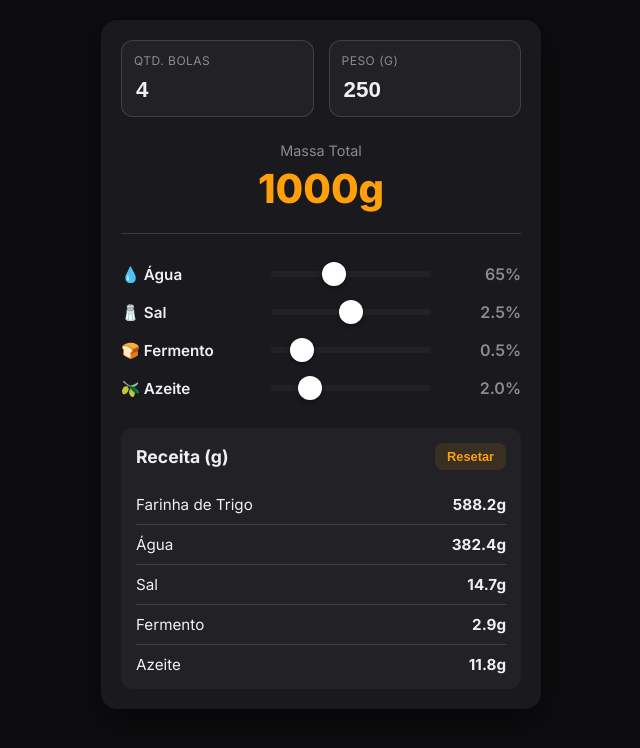
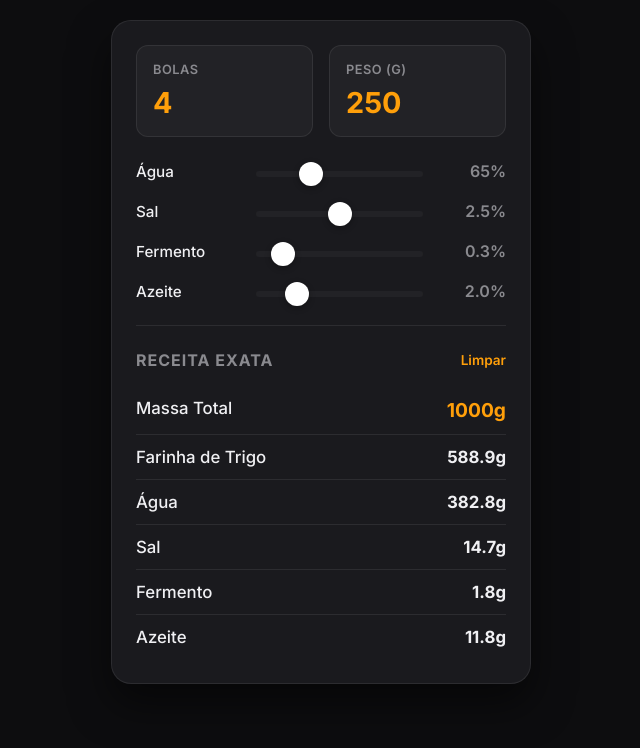
Before and after one commit to MrFrancis89/Calculadora-de-massa, a plain HTML site: page index.html in a window 1280 px wide. Shown: the whole page, without its empty margins (319-959 px from the left). Drawn offline with Linux system fonts and the light colour scheme.

Commit message:
Update index.html

```diff
--- a/index.html
+++ b/index.html
@@ -1,377 +1,359 @@
 <!DOCTYPE html>
-<html lang="pt-BR">
+<html lang="pt-PT">
 <head>
     <meta charset="UTF-8">
-    <meta name="viewport" content="width=device-width, initial-scale=1.0, user-scalable=no">
+    <meta name="viewport" content="width=device-width, initial-scale=1.0, maximum-scale=1.0, user-scalable=no">
     <title>Calculadora de Pizza - StockFlow Pro</title>
 
     <style>
-        @import url('https://fonts.googleapis.com/css2?family=Inter:wght@400;600;700;800&display=swap');
+        @import url('https://fonts.googleapis.com/css2?family=Inter:wght@400;500;600;700&display=swap');
 
         :root {
+            /* Cores extraídas do teu StockFlow Pro Dark Premium */
             --bg: #0D0D0F;
-            --bg-elevated: #1A1A1E;
-            --surface: #222226;
+            --surface: #1A1A1E;
+            --surface-2: #222226;
             --text: #F0F0F3;
-            --text-secondary: #8A8A8F;
-            --border: rgba(255,255,255,0.14);
-            --accent: #FF9F0A;
+            --text-soft: #8A8A8F;
+            --border: rgba(255, 255, 255, 0.08);
+            --accent-primary: #FF9F0A; /* Laranja Apple */
+        }
+
+        * {
+            box-sizing: border-box;
+            margin: 0;
+            padding: 0;
+            font-family: 'Inter', sans-serif;
+            -webkit-tap-highlight-color: transparent;
         }
 
         body {
             background-color: var(--bg);
             color: var(--text);
-            font-family: 'Inter', -apple-system, sans-serif;
-            margin: 0;
             padding: 20px;
             display: flex;
             justify-content: center;
         }
 
-        /* Container Principal */
-        .pizza-calc-container {
-            background-color: var(--bg-elevated);
-            border-radius: 16px;
-            padding: 20px;
+        .calculadora-app {
+            background: var(--surface);
             width: 100%;
-            max-width: 400px;
-            box-shadow: 0 10px 30px rgba(0,0,0,0.5);
+            max-width: 420px;
+            border-radius: 20px;
+            padding: 24px;
+            border: 1px solid var(--border);
+            box-shadow: 0 20px 40px rgba(0,0,0,0.5);
         }
 
-        /* Inputs de Quantidade e Peso */
-        .pizza-controls-grid {
+        /* ── Cabeçalho e Entradas Numéricas ── */
+        .header-grid {
             display: grid;
             grid-template-columns: 1fr 1fr;
-            gap: 15px;
-            margin-bottom: 25px;
+            gap: 16px;
+            margin-bottom: 24px;
         }
 
-        .pizza-input-card {
-            background-color: var(--surface);
+        .input-group {
+            background: var(--surface-2);
+            padding: 16px;
             border-radius: 12px;
-            padding: 12px;
-            display: flex;
-            flex-direction: column;
             border: 1px solid var(--border);
         }
 
-        .pizza-input-card label {
-            font-size: 0.75rem;
-            color: var(--text-secondary);
+        .input-group label {
+            display: block;
+            color: var(--text-soft);
+            font-size: 0.8rem;
             text-transform: uppercase;
             letter-spacing: 0.5px;
             margin-bottom: 8px;
+            font-weight: 600;
         }
 
-        .pizza-input-card input {
+        .input-group input[type="number"] {
+            width: 100%;
             background: transparent;
             border: none;
-            color: var(--text);
-            font-size: 1.4rem;
+            color: var(--accent-primary);
+            font-size: 1.8rem;
             font-weight: 700;
             outline: none;
-            width: 100%;
         }
 
-        /* Visor Total Massa */
-        .pizza-total-display {
-            text-align: center;
-            margin-bottom: 30px;
-            padding-bottom: 20px;
+        /* ── Controlo de Sliders (Percentagens) ── */
+        .sliders-container {
+            margin-bottom: 24px;
+            padding-bottom: 24px;
             border-bottom: 1px solid var(--border);
         }
 
-        .pizza-total-display .label {
-            font-size: 0.9rem;
-            color: var(--text-secondary);
-            margin-bottom: 5px;
-        }
-
-        .pizza-total-display .value {
-            font-size: 2.5rem;
-            font-weight: 800;
-            color: var(--accent);
-        }
-
-        /* Área de Sliders de Percentagem */
-        .pizza-slider-item {
+        .slider-row {
             display: flex;
             align-items: center;
             justify-content: space-between;
-            margin-bottom: 18px;
+            margin-bottom: 20px;
         }
 
-        .pizza-slider-item label {
-            width: 35%;
+        .slider-row:last-child { margin-bottom: 0; }
+
+        .slider-label {
+            width: 30%;
             font-size: 0.95rem;
-            font-weight: 600;
+            font-weight: 500;
         }
 
-        .pizza-slider-item .value-display {
+        .slider-input {
+            width: 45%;
+        }
+
+        .slider-input input[type="range"] {
+            width: 100%;
+            -webkit-appearance: none;
+            background: transparent;
+        }
+
+        .slider-input input[type="range"]::-webkit-slider-runnable-track {
+            width: 100%;
+            height: 6px;
+            background: var(--surface-2);
+            border-radius: 4px;
+        }
+
+        .slider-input input[type="range"]::-webkit-slider-thumb {
+            height: 24px;
+            width: 24px;
+            border-radius: 50%;
+            background: #FFF;
+            box-shadow: 0 2px 6px rgba(0,0,0,0.3);
+            cursor: pointer;
+            -webkit-appearance: none;
+            margin-top: -9px;
+            border: 1px solid var(--border);
+        }
+
+        .slider-value {
             width: 20%;
             text-align: right;
             font-weight: 600;
-            color: var(--text-secondary);
+            color: var(--text-soft);
         }
 
-        /* Estilização Nativa do Slider (Range) */
-        .pizza-slider-item input[type=range] {
-            -webkit-appearance: none;
-            width: 40%;
-            background: transparent;
-        }
-        .pizza-slider-item input[type=range]::-webkit-slider-runnable-track {
-            width: 100%;
-            height: 6px;
-            background: var(--surface);
-            border-radius: 3px;
-        }
-        .pizza-slider-item input[type=range]::-webkit-slider-thumb {
-            height: 24px;
-            width: 24px;
-            border-radius: 50%;
-            background: #FFFFFF;
-            box-shadow: 0px 2px 5px rgba(0, 0, 0, 0.4);
-            cursor: pointer;
-            -webkit-appearance: none;
-            margin-top: -9px;
+        /* ── Resultados (Receita Final) ── */
+        .resultados-container h3 {
+            font-size: 1rem;
+            margin-bottom: 16px;
+            color: var(--text-soft);
+            text-transform: uppercase;
+            letter-spacing: 1px;
+            display: flex;
+            justify-content: space-between;
         }
 
-        /* Tabela de Receita Final */
-        .pizza-receita-area {
-            margin-top: 30px;
-            background-color: var(--surface);
-            border-radius: 12px;
-            padding: 15px;
+        .btn-reset {
+            background: transparent;
+            border: none;
+            color: var(--accent-primary);
+            font-size: 0.85rem;
+            font-weight: 600;
+            cursor: pointer;
         }
 
-        .pizza-receita-header {
+        .resultado-item {
             display: flex;
             justify-content: space-between;
-            align-items: center;
-            margin-bottom: 15px;
+            padding: 12px 0;
+            border-bottom: 1px solid var(--border);
+            font-size: 1.05rem;
         }
 
-        .pizza-receita-header h3 {
-            margin: 0;
-            font-size: 1.1rem;
-        }
+        .resultado-item:last-child { border-bottom: none; }
 
-        .pizza-btn-reset {
-            background: rgba(255, 159, 10, 0.1);
-            border: none;
-            color: var(--accent);
-            padding: 6px 12px;
-            border-radius: 8px;
-            font-weight: 600;
-            cursor: pointer;
-            font-size: 0.8rem;
-            transition: background 0.2s;
-        }
-        .pizza-btn-reset:active {
-            background: rgba(255, 159, 10, 0.3);
-        }
-
-        .pizza-receita-row {
-            display: flex;
-            justify-content: space-between;
-            padding: 10px 0;
-            border-bottom: 1px solid var(--border);
-            font-size: 0.95rem;
-        }
-        .pizza-receita-row:last-child {
-            border-bottom: none;
-            padding-bottom: 0;
-        }
-
-        .pizza-receita-row .item-value {
-            font-weight: 700;
-        }
+        .resultado-item .nome { font-weight: 500; }
+        .resultado-item .valor { font-weight: 700; color: var(--text); }
+        .resultado-item.destaque .valor { color: var(--accent-primary); font-size: 1.2rem;}
     </style>
 </head>
 <body>
 
-    <div class="pizza-calc-container">
+    <div class="calculadora-app">
 
-        <div class="pizza-controls-grid">
-            <div class="pizza-input-card">
-                <label for="in_bolas">Qtd. Bolas</label>
-                <input type="number" id="in_bolas" value="4" min="1">
+        <div class="header-grid">
+            <div class="input-group">
+                <label for="input-bolas">Bolas</label>
+                <input type="number" id="input-bolas" value="4" min="1" step="1">
             </div>
-            <div class="pizza-input-card">
-                <label for="in_peso_bola">Peso (g)</label>
-                <input type="number" id="in_peso_bola" value="250" min="10" step="10">
+            <div class="input-group">
+                <label for="input-peso">Peso (g)</label>
+                <input type="number" id="input-peso" value="250" min="50" step="10">
             </div>
         </div>
 
-        <div class="pizza-total-display">
-            <div class="label">Massa Total</div>
-            <div id="dis_total_massa" class="value">1000g</div>
-        </div>
+        <div class="sliders-container">
+            <div class="slider-row">
+                <div class="slider-label">Água</div>
+                <div class="slider-input">
+                    <input type="range" id="slider-agua" min="50" max="100" value="65" step="1">
+                </div>
+                <div class="slider-value" id="val-agua">65%</div>
+            </div>
 
-        <div class="pizza-slider-group">
-            <div class="pizza-slider-item">
-                <label>💧 Água</label>
-                <input type="range" id="in_agua_rng" min="50" max="90" value="65" step="1">
-                <div id="dis_agua_val" class="value-display">65%</div>
+            <div class="slider-row">
+                <div class="slider-label">Sal</div>
+                <div class="slider-input">
+                    <input type="range" id="slider-sal" min="0" max="5" value="2.5" step="0.1">
+                </div>
+                <div class="slider-value" id="val-sal">2.5%</div>
             </div>
-            <div class="pizza-slider-item">
-                <label>🧂 Sal</label>
-                <input type="range" id="in_sal_rng" min="0" max="5" value="2.5" step="0.1">
-                <div id="dis_sal_val" class="value-display">2.5%</div>
+
+            <div class="slider-row">
+                <div class="slider-label">Fermento</div>
+                <div class="slider-input">
+                    <input type="range" id="slider-fermento" min="0" max="3" value="0.3" step="0.1">
+                </div>
+                <div class="slider-value" id="val-fermento">0.3%</div>
             </div>
-            <div class="pizza-slider-item">
-                <label>🍞 Fermento</label>
-                <input type="range" id="in_fermento_rng" min="0.1" max="3" value="0.5" step="0.1">
-                <div id="dis_fermento_val" class="value-display">0.5%</div>
-            </div>
-            <div class="pizza-slider-item">
-                <label>🫒 Azeite</label>
-                <input type="range" id="in_azeite_rng" min="0" max="10" value="2" step="0.5">
-                <div id="dis_azeite_val" class="value-display">2.0%</div>
+
+            <div class="slider-row">
+                <div class="slider-label">Azeite</div>
+                <div class="slider-input">
+                    <input type="range" id="slider-azeite" min="0" max="10" value="2.0" step="0.5">
+                </div>
+                <div class="slider-value" id="val-azeite">2.0%</div>
             </div>
         </div>
 
-        <div class="pizza-receita-area">
-            <div class="pizza-receita-header">
-                <h3>Receita (g)</h3>
-                <button id="btn_reset_pizza" class="pizza-btn-reset">Resetar</button>
+        <div class="resultados-container">
+            <h3>Receita Exata <button id="btn-reset" class="btn-reset">Limpar</button></h3>
+
+            <div class="resultado-item destaque">
+                <span class="nome">Massa Total</span>
+                <span class="valor" id="res-total">1000g</span>
             </div>
-            <div class="pizza-receita-row">
-                <span class="item-name">Farinha de Trigo</span>
-                <span id="rec_farinha" class="item-value">0g</span>
+            <div class="resultado-item">
+                <span class="nome">Farinha de Trigo</span>
+                <span class="valor" id="res-farinha">0g</span>
             </div>
-            <div class="pizza-receita-row">
-                <span class="item-name">Água</span>
-                <span id="rec_agua" class="item-value">0g</span>
+            <div class="resultado-item">
+                <span class="nome">Água</span>
+                <span class="valor" id="res-agua">0g</span>
             </div>
-            <div class="pizza-receita-row">
-                <span class="item-name">Sal</span>
-                <span id="rec_sal" class="item-value">0g</span>
+            <div class="resultado-item">
+                <span class="nome">Sal</span>
+                <span class="valor" id="res-sal">0g</span>
             </div>
-            <div class="pizza-receita-row">
-                <span class="item-name">Fermento</span>
-                <span id="rec_fermento" class="item-value">0g</span>
+            <div class="resultado-item">
+                <span class="nome">Fermento</span>
+                <span class="valor" id="res-fermento">0g</span>
             </div>
-            <div class="pizza-receita-row">
-                <span class="item-name">Azeite</span>
-                <span id="rec_azeite" class="item-value">0g</span>
+            <div class="resultado-item">
+                <span class="nome">Azeite</span>
+                <span class="valor" id="res-azeite">0g</span>
             </div>
         </div>
 
     </div>
 
     <script>
-        // ── Helpers e Utilidades ───────────────────────────────────────────────
+        // Objeto que guarda as referências de todos os elementos HTML
+        const UI = {
+            bolas: document.getElementById('input-bolas'),
+            peso: document.getElementById('input-peso'),
+            agua: document.getElementById('slider-agua'),
+            sal: document.getElementById('slider-sal'),
+            fermento: document.getElementById('slider-fermento'),
+            azeite: document.getElementById('slider-azeite'),
+            // Visores dos Sliders
+            valAgua: document.getElementById('val-agua'),
+            valSal: document.getElementById('val-sal'),
+            valFermento: document.getElementById('val-fermento'),
+            valAzeite: document.getElementById('val-azeite'),
+            // Visores de Resultado
+            resTotal: document.getElementById('res-total'),
+            resFarinha: document.getElementById('res-farinha'),
+            resAgua: document.getElementById('res-agua'),
+            resSal: document.getElementById('res-sal'),
+            resFermento: document.getElementById('res-fermento'),
+            resAzeite: document.getElementById('res-azeite'),
+            // Botão
+            btnReset: document.getElementById('btn-reset')
+        };
 
-        // Simula o feedback tátil do seu arquivo utils.js
-        function darFeedback() {
-            if (navigator.vibrate) navigator.vibrate(10);
+        // Valores Padrão (Default)
+        const defaults = {
+            bolas: 4,
+            peso: 250,
+            agua: 65,
+            sal: 2.5,
+            fermento: 0.3,
+            azeite: 2.0
+        };
+
+        // Função de formatação (Ex: 15.54 -> "15.5g")
+        function formataGrama(valor) {
+            return Number(valor.toFixed(1)) + 'g';
         }
 
-        // Formata os gramas evitando dizimas gigantes (ex: 14.700000001 -> 14.7)
-        function formataGrama(valor) {
-            // Arredonda para 1 casa decimal de forma segura
-            const valorArredondado = Math.round(valor * 10) / 10;
-            // Retira a casa decimal se for .0 (ex: 15.0 vira 15)
-            return (valorArredondado % 1 === 0 ? valorArredondado : valorArredondado.toFixed(1)) + 'g';
+        // Função Principal: Executa a Matemática de Padeiro
+        function calcularReceita() {
+            // 1. Obter valores atuais dos inputs
+            const qtdBolas = parseInt(UI.bolas.value) || 1;
+            const pesoBola = parseInt(UI.peso.value) || 1;
+
+            const percAgua = parseFloat(UI.agua.value);
+            const percSal = parseFloat(UI.sal.value);
+            const percFermento = parseFloat(UI.fermento.value);
+            const percAzeite = parseFloat(UI.azeite.value);
+
+            // 2. Atualizar as etiquetas (labels) dos sliders
+            UI.valAgua.textContent = percAgua + '%';
+            UI.valSal.textContent = percSal.toFixed(1) + '%';
+            UI.valFermento.textContent = percFermento.toFixed(1) + '%';
+            UI.valAzeite.textContent = percAzeite.toFixed(1) + '%';
+
+            // 3. MATEMÁTICA DE PADEIRO
+            const massaTotal = qtdBolas * pesoBola;
+
+            // Soma de todas as percentagens (Farinha é sempre 100% ou 1.0)
+            const somaPercentagens = 1 + (percAgua/100) + (percSal/100) + (percFermento/100) + (percAzeite/100);
+
+            // A farinha é a âncora de todo o cálculo
+            const pesoFarinha = massaTotal / somaPercentagens;
+
+            // 4. Renderizar resultados no DOM (usando textContent para performance, como no teu tabela.js)
+            UI.resTotal.textContent = formataGrama(massaTotal);
+            UI.resFarinha.textContent = formataGrama(pesoFarinha);
+            UI.resAgua.textContent = formataGrama(pesoFarinha * (percAgua / 100));
+            UI.resSal.textContent = formataGrama(pesoFarinha * (percSal / 100));
+            UI.resFermento.textContent = formataGrama(pesoFarinha * (percFermento / 100));
+            UI.resAzeite.textContent = formataGrama(pesoFarinha * (percAzeite / 100));
         }
 
-        // ── Estado e Configurações ─────────────────────────────────────────────
-        const definicoesPadrao = {
-            bolas: 4,
-            pesoBola: 250,
-            agua: 65,
-            sal: 2.5,
-            fermento: 0.5,
-            azeite: 2
-        };
+        // Função de Reset
+        function resetarValores() {
+            UI.bolas.value = defaults.bolas;
+            UI.peso.value = defaults.peso;
+            UI.agua.value = defaults.agua;
+            UI.sal.value = defaults.sal;
+            UI.fermento.value = defaults.fermento;
+            UI.azeite.value = defaults.azeite;
 
-        // Clonamos as definições padrão para criar o estado atual
-        let estado = { ...definicoesPadrao };
-
-        // Mapa que liga o ID do HTML à chave de estado
-        const mapaInputs = {
-            'in_bolas': 'bolas',
-            'in_peso_bola': 'pesoBola',
-            'in_agua_rng': 'agua',
-            'in_sal_rng': 'sal',
-            'in_fermento_rng': 'fermento',
-            'in_azeite_rng': 'azeite'
-        };
-
-        // ── Lógica Principal ───────────────────────────────────────────────────
-
-        function inicializar() {
-            // 1. Ouvintes de eventos para todos os inputs e sliders
-            for (const [idInput, chave] of Object.entries(mapaInputs)) {
-                const elemento = document.getElementById(idInput);
-                elemento.addEventListener('input', (evento) => {
-                    let valor = parseFloat(evento.target.value) || 0;
-
-                    // REVISÃO: Proteção contra números menores que 1 nos campos de texto
-                    if (chave === 'bolas' || chave === 'pesoBola') {
-                        valor = Math.max(1, valor);
-                    }
-
-                    estado[chave] = valor;
-                    darFeedback();
-                    calcularERenderizar();
-                });
-            }
-
-            // 2. Ouvinte do botão de Reset
-            document.getElementById('btn_reset_pizza').addEventListener('click', () => {
-                estado = { ...definicoesPadrao };
-                sincronizarInputsComEstado();
-                darFeedback();
-                calcularERenderizar();
-            });
-
-            // 3. Primeira execução ao abrir a página
-            sincronizarInputsComEstado();
-            calcularERenderizar();
+            if (navigator.vibrate) navigator.vibrate(20); // Haptic Feedback
+            calcularReceita();
         }
 
-        // Atualiza os <input> físicos para refletirem o objeto 'estado'
-        function sincronizarInputsComEstado() {
-            for (const [idInput, chave] of Object.entries(mapaInputs)) {
-                document.getElementById(idInput).value = estado[chave];
-            }
-        }
+        // Adicionar Listeners a todos os inputs para calcular em tempo real
+        [UI.bolas, UI.peso, UI.agua, UI.sal, UI.fermento, UI.azeite].forEach(input => {
+            input.addEventListener('input', () => {
+                if (navigator.vibrate && input.type === 'range') navigator.vibrate(10);
+                calcularReceita();
+            });
+        });
 
-        // Faz a matemática e atualiza o texto na tela
-        function calcularERenderizar() {
-            // MATEMÁTICA DE PADEIRO:
-            // 1. Calcula o peso total desejado
-            const totalMassa = estado.bolas * estado.pesoBola;
+        UI.btnReset.addEventListener('click', resetarValores);
 
-            // 2. A farinha é a base (100% ou 1). Somamos as percentagens dos outros itens.
-            const somaPercentagens = 1 + (estado.agua/100) + (estado.sal/100) + (estado.fermento/100) + (estado.azeite/100);
+        // Inicializar a calculadora no primeiro carregamento
+        document.addEventListener('DOMContentLoaded', calcularReceita);
 
-            // 3. Descobre o peso da farinha dividindo o total pela soma das percentagens
-            const pesoFarinha = totalMassa / somaPercentagens;
-
-            // ATUALIZAÇÃO DA INTERFACE (DOM):
-            // Atualiza os visores ao lado dos sliders (usando textContent para performance)
-            document.getElementById('dis_agua_val').textContent = `${estado.agua}%`;
-            document.getElementById('dis_sal_val').textContent = `${estado.sal.toFixed(1)}%`;
-            document.getElementById('dis_fermento_val').textContent = `${estado.fermento.toFixed(1)}%`;
-            document.getElementById('dis_azeite_val').textContent = `${estado.azeite.toFixed(1)}%`;
-
-            // Atualiza o Visor Gigante do Total da Massa
-            document.getElementById('dis_total_massa').textContent = formataGrama(totalMassa);
-
-            // Atualiza a Tabela de Receita calculando o peso de cada ingrediente
-            document.getElementById('rec_farinha').textContent = formataGrama(pesoFarinha);
-            document.getElementById('rec_agua').textContent = formataGrama(pesoFarinha * (estado.agua/100));
-            document.getElementById('rec_sal').textContent = formataGrama(pesoFarinha * (estado.sal/100));
-            document.getElementById('rec_fermento').textContent = formataGrama(pesoFarinha * (estado.fermento/100));
-            document.getElementById('rec_azeite').textContent = formataGrama(pesoFarinha * (estado.azeite/100));
-        }
-
-        // Espera o HTML carregar completamente antes de iniciar o JavaScript
-        document.addEventListener('DOMContentLoaded', inicializar);
     </script>
 </body>
 </html>
```
